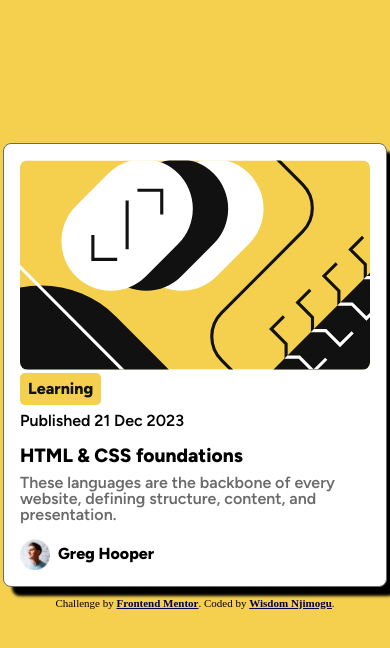
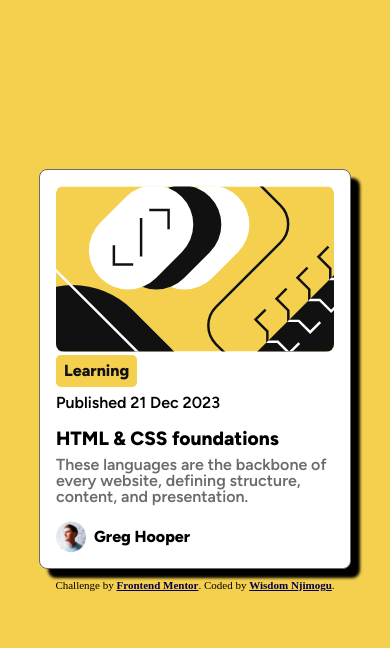
Before and after one commit to Hart-wiz/blog-preview-card, a plain HTML site: page index.html in a window 390 px wide. Drawn offline with Linux system fonts and the light colour scheme.

Commit message:
media query added

```diff
--- a/css/style.css
+++ b/css/style.css
@@ -28,8 +28,8 @@ body {
   display: flex;
   flex-direction: column;
   padding-top: 17vh;
-  align-items: center;
-  justify-content: center;
+  /* align-items: center;
+  justify-content: center; */
 }
 
 main {
@@ -100,13 +100,13 @@ main {
   align-self: center;
 }
 
-/* styling for mobile */
+/* styling for mobile  */
 
-/* @media screen and (max-width: 800px) {
+@media screen and (max-width: 600px) {
   body {
     padding-top: 20vh;
   }
   main {
-    width: 60vw;
+    width: 80vw;
   }
-} */
+}
```
